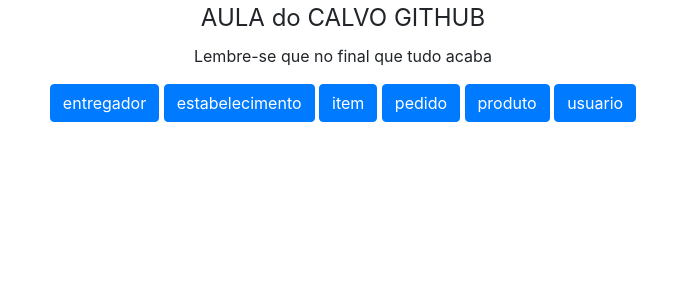
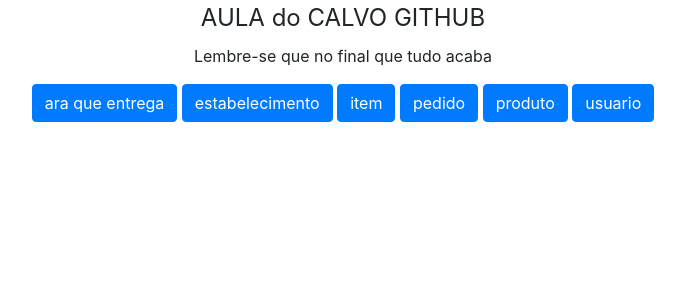
Before and after one commit to felipeosmar/senai-manutencao, a PHP site: page / in a window 1280 px wide. Shown: the top 300 px of the page, without its empty margins (297-982 px from the left). Run offline with PHP 8.4, Linux system fonts and the light colour scheme.

Commit message:
mudei o nome

```diff
--- a/index.php
+++ b/index.php
@@ -20,7 +20,7 @@
 
 <p> Lembre-se que no final que tudo acaba</p>
 <div class="form-group">
-    <a href="entregador-index.php" class="btn btn-primary" role="button">entregador</a>
+    <a href="entregador-index.php" class="btn btn-primary" role="button">ara que entrega</a>
 
     	<a href="estabelecimento-index.php" class="btn btn-primary" role="button">estabelecimento</a>
 		<a href="item-index.php" class="btn btn-primary" role="button">item</a>
```
